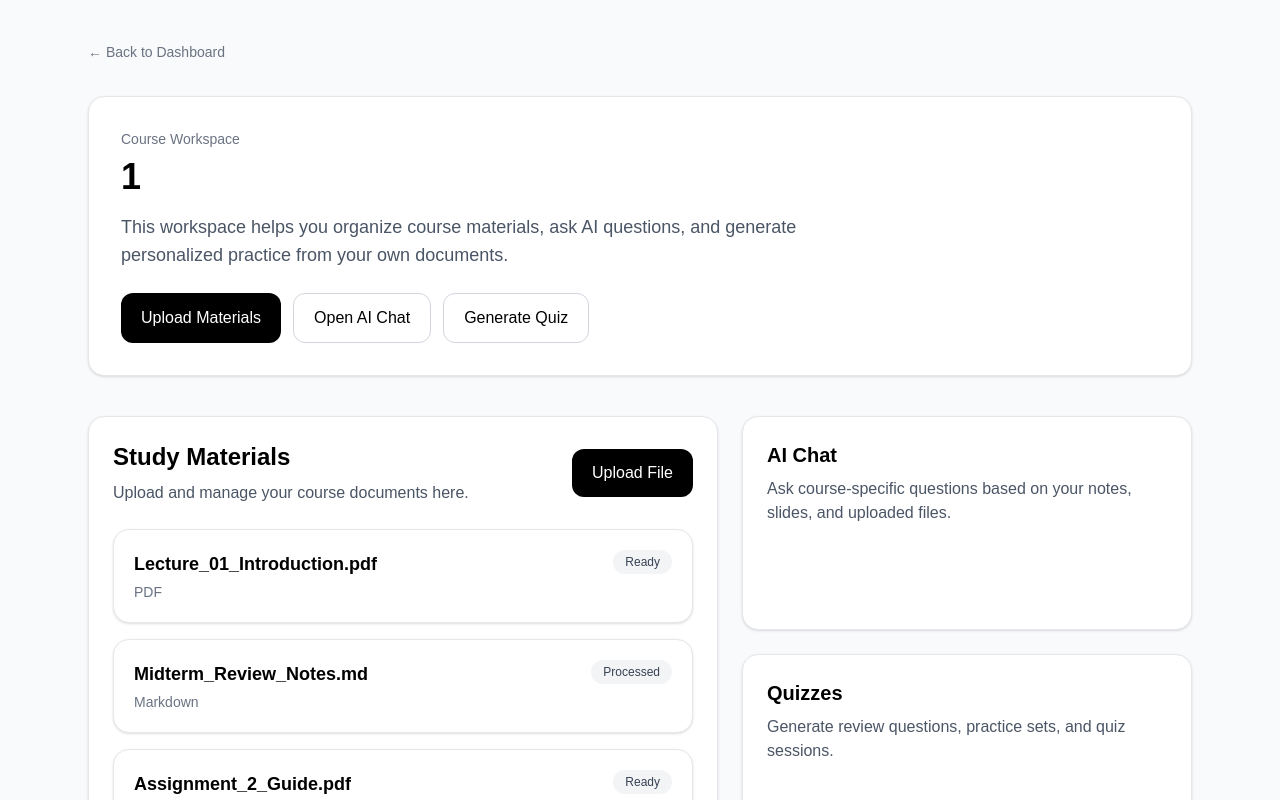
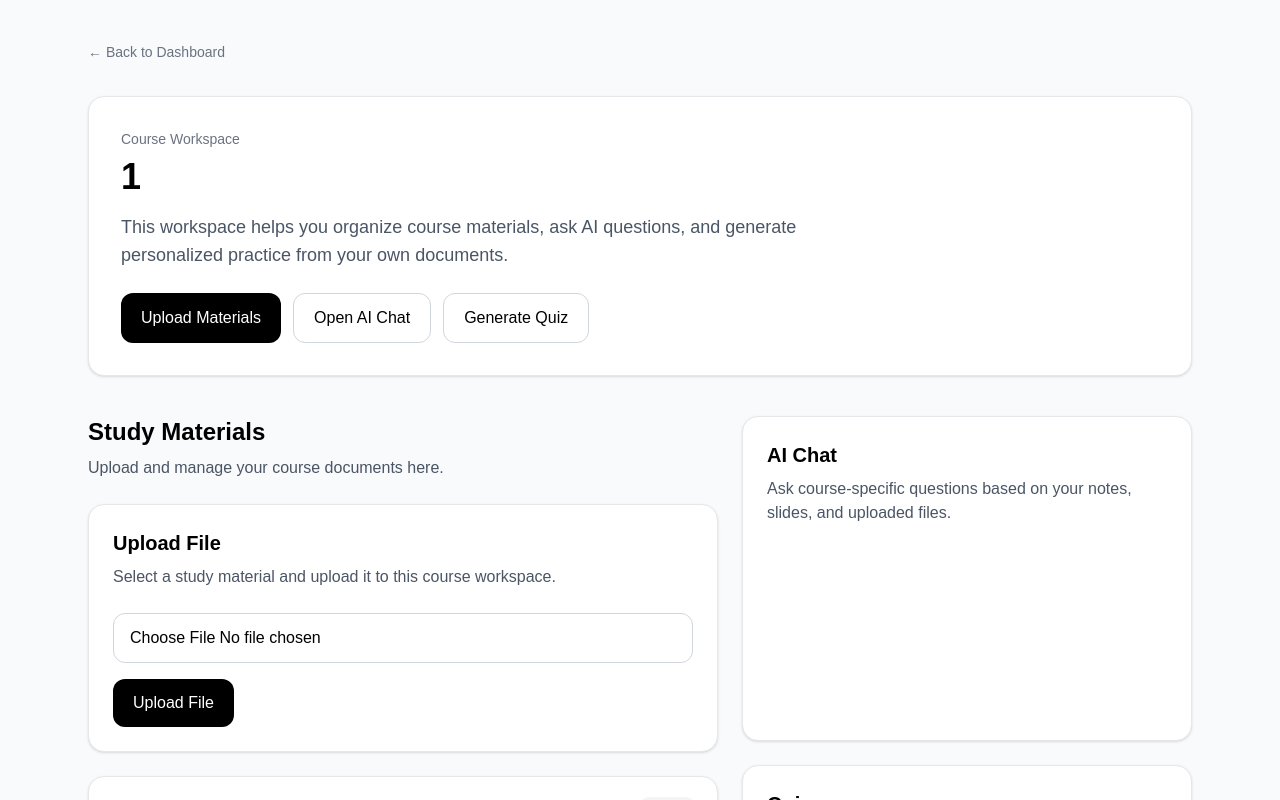
Before and after one commit to zhangyake-123/ai-study-platform, a Next.js app: page /courses/1 in a window 1280 px wide. Shown: the top 800 px of the page. Built offline with nearby package versions, Linux system fonts and the light colour scheme; no server answers.

Commit message:
Add first version of course file upload with Supabase Storage

```diff
--- a/app/courses/[courseId]/page.tsx
+++ b/app/courses/[courseId]/page.tsx
@@ -1,3 +1,4 @@
+import UploadFileForm from "../../../components/UploadFileForm";
 import Link from "next/link";
 import FileCard from "../../../components/FileCard";
 
@@ -80,21 +81,17 @@ export default async function CoursePage({ params }: CoursePageProps) {
         </div>
 
         <div className="grid gap-6 lg:grid-cols-[1.4fr_1fr]">
-          <section className="rounded-2xl border border-gray-200 bg-white p-6 shadow-sm">
-            <div className="mb-6 flex flex-col justify-between gap-4 sm:flex-row sm:items-center">
-              <div>
-                <h2 className="text-2xl font-semibold">Study Materials</h2>
-                <p className="mt-2 text-gray-600">
-                  Upload and manage your course documents here.
-                </p>
-              </div>
-
-              <button className="rounded-xl bg-black px-5 py-3 text-white transition hover:opacity-80">
-                Upload File
-              </button>
+          <section>
+            <div className="mb-6">
+              <h2 className="text-2xl font-semibold">Study Materials</h2>
+              <p className="mt-2 text-gray-600">
+                Upload and manage your course documents here.
+              </p>
             </div>
 
-            <div className="grid gap-4">
+            <UploadFileForm courseId={params.courseId} />
+
+            <div className="mt-6 grid gap-4">
               {sampleFiles.map((file) => (
                 <FileCard
                   key={file.fileName}
--- /dev/null
+++ b/components/UploadFileForm.tsx
@@ -0,0 +1,79 @@
+"use client";
+
+import { useState } from "react";
+import { supabase } from "../lib/supabase";
+
+type UploadFileFormProps = {
+  courseId: string;
+};
+
+export default function UploadFileForm({ courseId }: UploadFileFormProps) {
+  const [selectedFile, setSelectedFile] = useState<File | null>(null);
+  const [isUploading, setIsUploading] = useState(false);
+  const [message, setMessage] = useState("");
+
+  async function handleUpload() {
+    if (!selectedFile) {
+      setMessage("Please select a file first.");
+      return;
+    }
+
+    try {
+      setIsUploading(true);
+      setMessage("");
+
+      const filePath = `${courseId}/${Date.now()}-${selectedFile.name}`;
+
+      const { error } = await supabase.storage
+        .from("course-files")
+        .upload(filePath, selectedFile);
+
+      if (error) {
+        setMessage(`Upload failed: ${error.message}`);
+        return;
+      }
+
+      setMessage("File uploaded successfully.");
+      setSelectedFile(null);
+    } catch {
+      setMessage("Something went wrong during upload.");
+    } finally {
+      setIsUploading(false);
+    }
+  }
+
+  return (
+    <div className="rounded-2xl border border-gray-200 bg-white p-6 shadow-sm">
+      <h2 className="text-xl font-semibold">Upload File</h2>
+      <p className="mt-2 text-gray-600">
+        Select a study material and upload it to this course workspace.
+      </p>
+
+      <div className="mt-6 grid gap-4">
+        <input
+          type="file"
+          onChange={(event) =>
+            setSelectedFile(event.target.files?.[0] || null)
+          }
+          className="rounded-xl border border-gray-300 px-4 py-3"
+        />
+
+        {selectedFile && (
+          <p className="text-sm text-gray-600">
+            Selected file: {selectedFile.name}
+          </p>
+        )}
+
+        {message && <p className="text-sm text-blue-600">{message}</p>}
+
+        <button
+          onClick={handleUpload}
+          disabled={isUploading}
+          className="w-fit rounded-xl bg-black px-5 py-3 text-white transition hover:opacity-80 disabled:cursor-not-allowed disabled:opacity-50"
+        >
+          {isUploading ? "Uploading..." : "Upload File"}
+        </button>
+      </div>
+    </div>
+  );
+}
```
